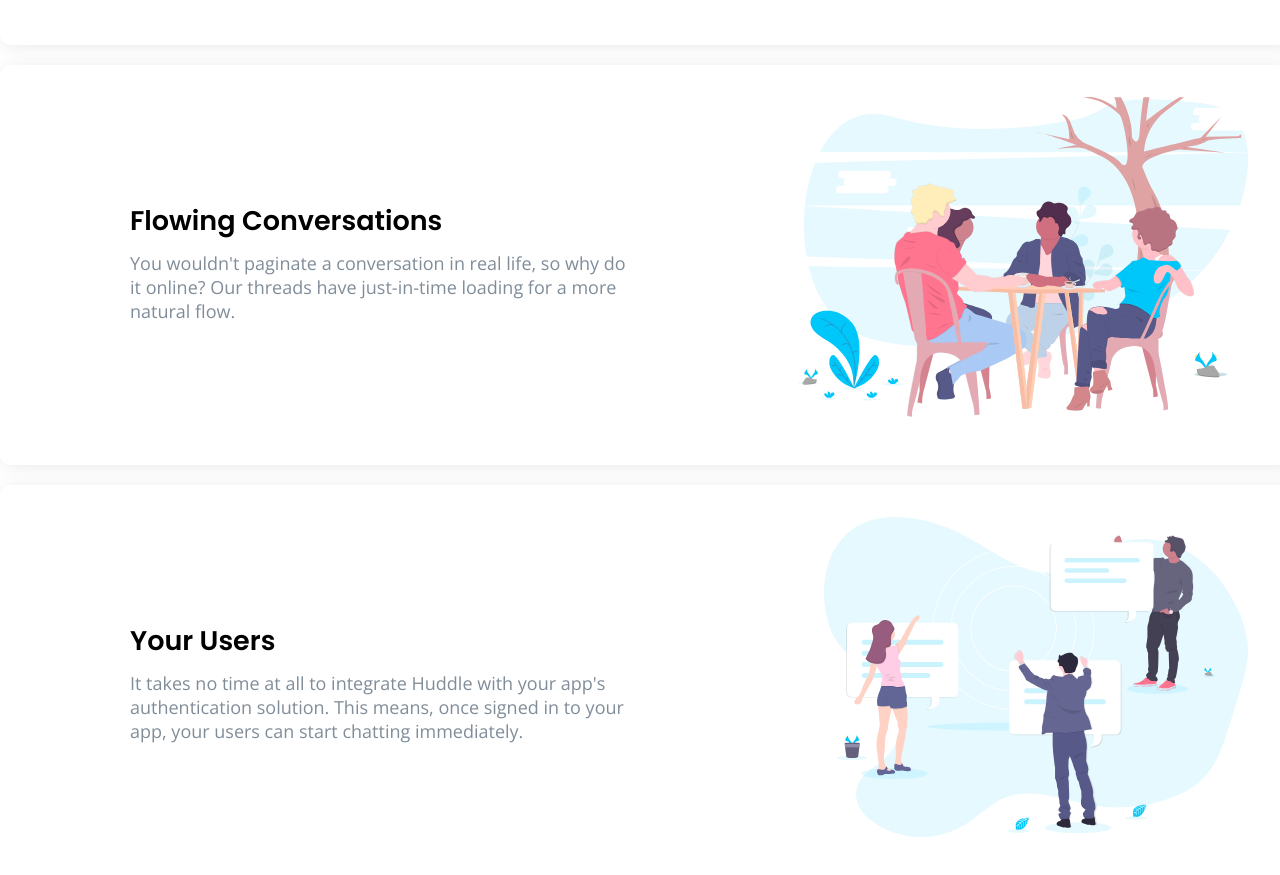
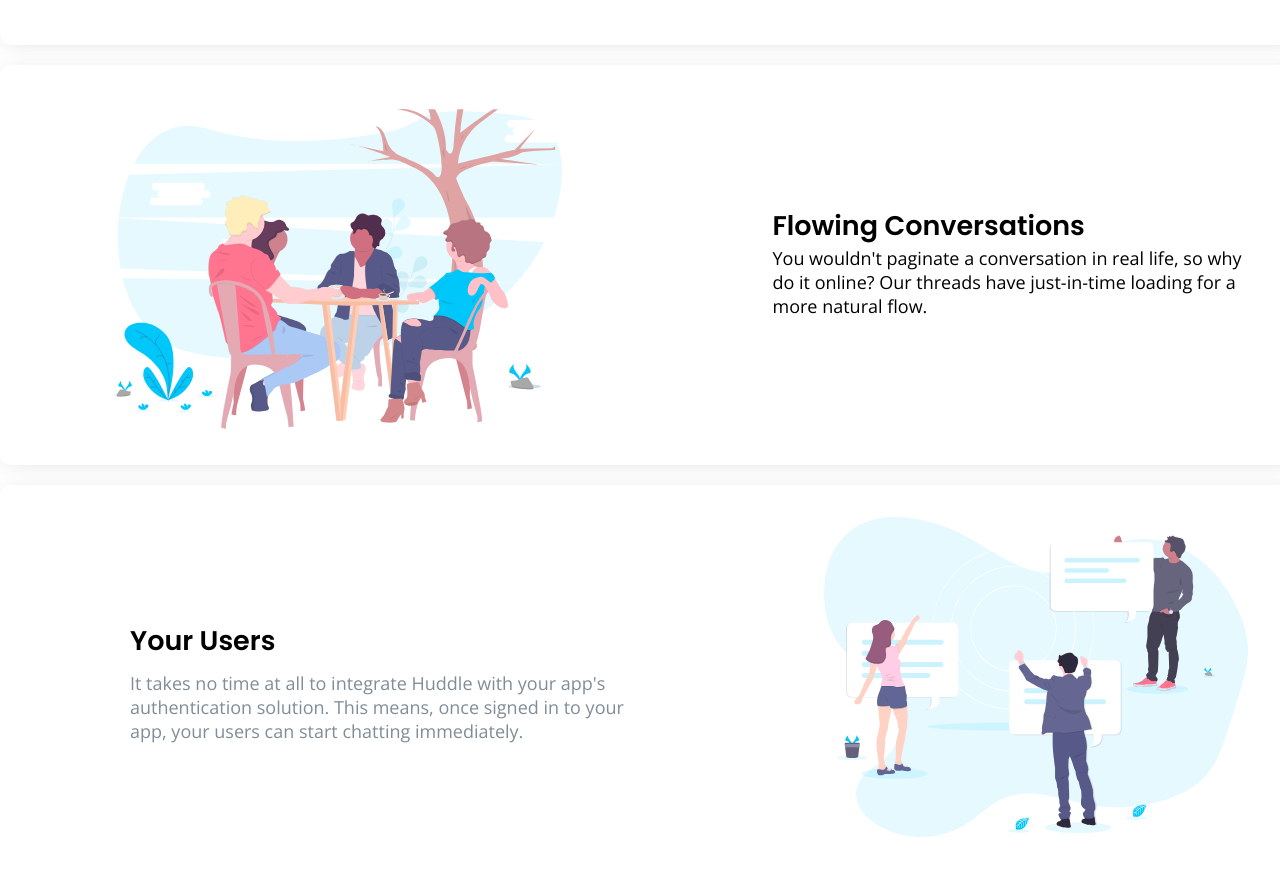
Before and after one commit to PrynsTag/Huddle-landing-page, a plain HTML site: page index.html in a window 1280 px wide. Shown: the part 1085-1960 px from the top of the page. Drawn offline with nearby package versions, Linux system fonts and the light colour scheme.

Commit message:
Last Commit Fixed Conversation Card

```diff
--- a/css/style.css
+++ b/css/style.css
@@ -143,6 +143,10 @@ section {
     position: relative;
 }
 
+.card.left {
+    grid-template-areas: "left-position right-position";
+}
+
 .card img {
     height: 400px;
     padding: 0;
@@ -154,6 +158,20 @@ section {
 .card-info {
     width: 540px;
     margin-left: 100px;
+}
+
+.floated-conversation {
+    grid-area: left-position;
+    left: 10%;
+}
+
+.floated-container {
+    grid-area: right-position;
+    margin-left: 200px;
+}
+
+.floated-info {
+    width: 90%;
 }
 
 .card-info h2 {
@@ -203,9 +221,7 @@ header {
     display: inline-block;
 }
 
-.banner .btn {
-    margin: 0 auto;
-}
+.banner .btn { margin: 0 auto; }
 
 /* ----------------------------------------------------------- */
 /* --------------------------- FOOTER -------------------------*/
@@ -345,6 +361,15 @@ footer a:active {
         margin-left: 80px;
     }
 
+    .floated-container {
+        margin-left: 100px;
+        margin-right: 90px;
+    }
+
+    .floated-info {
+        width: 110%;
+    }
+
     footer { grid-template-columns: 2.5fr 0.9fr 1fr 1.4fr; }
 
     .copy-right { padding: 0 30px 30px; }
@@ -424,8 +449,31 @@ footer a:active {
         line-height: 150%;
     }
 
+    .card.left {
+        grid-template-areas: "left-position"
+                            "right-position";
+    }
+
     .card-info h2 {
         margin-bottom: 15px;
+    }
+
+    .floated-container {
+        margin: 0 0 20px;
+    }
+
+    .floated-h2 {
+        margin-bottom: 20px;
+    }
+
+    .floated-info {
+        width: 80%;
+        color: #b0b0b0;
+        margin: 0 auto;
+    }
+
+    img.floated-conversation {
+        padding-top: 20px;
     }
 
     .banner.card {
--- a/index.html
+++ b/index.html
@@ -68,19 +68,21 @@
 
       <div class="card left">
 
+        <div class="floated-container">
+          <h2 class="floated-h2">Flowing Conversations</h2>
+          <p class="floated-info">You wouldn't paginate a conversation in real life, so why do it online? Our threads
+              have just-in-time loading for a more natural flow.</p>
+        </div>
 
         <div class="card-info">
 
-          <img src="images\illustration-flowing-conversation.svg" alt="illustration-flowing-conversation">
 
-          <h2>Flowing Conversations</h2>
-          <p>You wouldn't paginate a conversation in real life, so why do it online? Our threads
-            have just-in-time loading for a more natural flow.</p>
 
-        </div>
+          <img class="floated-conversation" src="images\illustration-flowing-conversation.svg" alt="illustration-flowing-conversation">
 
 
 
+        </div>
 
       </div>
 
```
